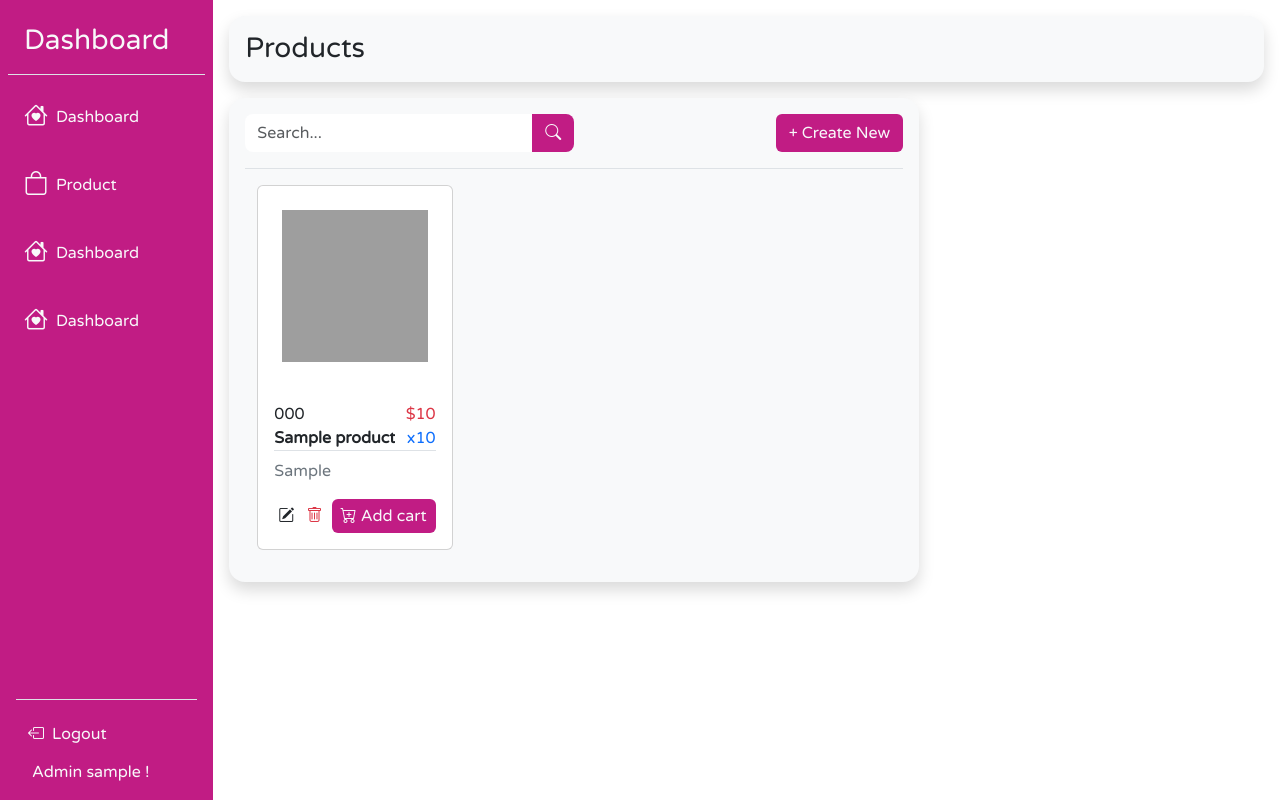
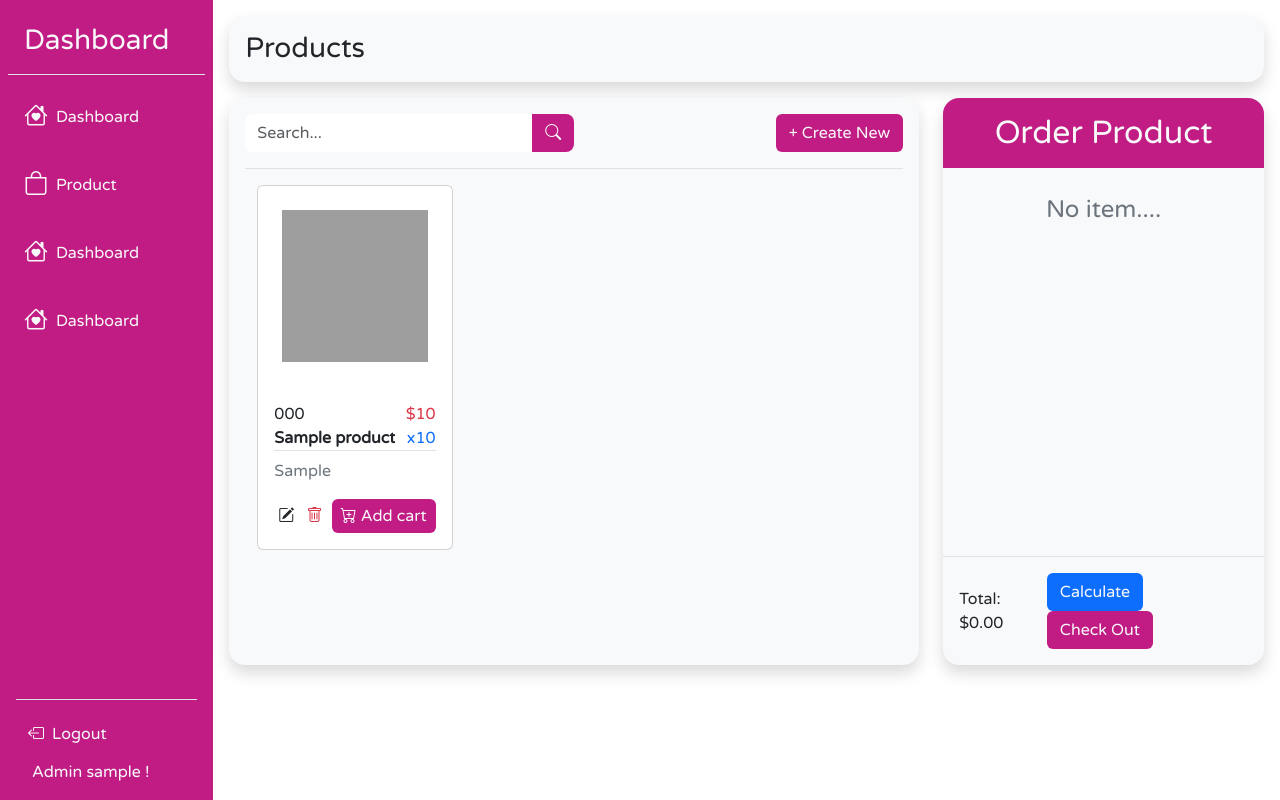
Before and after one commit to KR-ISCOD3/pinpinproject, a Flask app: page /products in a window 1280 px wide. Run offline with Flask 3, Linux system fonts and the light colour scheme; the visitor is signed in with stand-in values (Sample User, id 1); tables that the repository leaves empty or names only in its code hold one stand-in row (values such as "Sample post"); grey boxes labelled with a size stand in for pictures from a placeholder-image service; some libraries are stand-ins or nearby versions; grey boxes are pictures that could not be loaded.

Commit message:
add-to-cart-process

```diff
--- /dev/null
+++ b/static/script/order.js
@@ -0,0 +1,111 @@
+ // Array to hold cart items
+ let cart = [];
+
+ // Event listener for the "Add to Cart" button
+ document.querySelectorAll('.add-to-cart').forEach(button => {
+     button.addEventListener('click', function () {
+
+        document.querySelector('.isEmpty').classList.add("d-none")
+
+         const product = {
+             id: this.dataset.id,
+             name: this.dataset.name,
+             price: parseFloat(this.dataset.price),
+             image: this.dataset.image,
+             description: this.dataset.description,
+             qty: 1 // Default quantity is 1
+         };
+
+         // Add product to cart array (or update quantity if product already exists in the cart)
+         let existingProduct = cart.find(item => item.id === product.id);
+         if (existingProduct) {
+             existingProduct.qty += 1;  // Increase quantity if product is already in the cart
+         } else {
+             cart.push(product); // Add new product to cart
+         }
+
+         // Update the cart table
+         updateCartTable();
+     });
+ });
+
+// Function to update the cart table
+function updateCartTable() {
+    const cartTable = document.querySelector('.cart-table tbody');
+    cartTable.innerHTML = ''; // Clear the table
+
+    let total = 0;
+
+    cart.forEach(product => {
+        total += product.price * product.qty;
+
+        // Create a new row in the cart table
+        const row = document.createElement('tr');
+        row.classList.add('align-middle');
+
+        row.innerHTML = `
+            <td style="width: 75px;height: 75px;">
+                <img src="${product.image}" alt="${product.name}" class="rounded-4 object-fit-cover w-100 h-100">
+            </td>
+            <td>
+                <p class="m-0 text-limit-1line">${product.name}</p>
+                <p class="m-0 text-danger" style="font-size: 14px;">$${(product.price * product.qty).toFixed(2)}</p>
+            </td>
+            <td class="ps-5">
+                <input type="number" class="form-control w-75 p-0 text-center shadow-none py-1 qty-input" value="${product.qty}" min="1" data-id="${product.id}">
+            </td>
+            <td>
+                <button class="btn shadow-none bg-danger text-light remove-from-cart" data-id="${product.id}">
+                    <i class="bi bi-trash remove-from-cart" data-id="${product.id}"></i>
+                </button>
+            </td>
+        `;
+
+        cartTable.appendChild(row);
+    });
+
+}
+
+ // Event listener for quantity change
+ document.addEventListener('input', function (e) {
+     if (e.target.classList.contains('qty-input')) {
+         const productId = e.target.dataset.id;
+         const newQty = parseInt(e.target.value);
+         const product = cart.find(item => item.id === productId);
+
+         if (product) {
+             product.qty = newQty;
+             updateCartTable(); // Update cart after quantity change
+         }
+     }
+ });
+
+ // Event listener for removing items from cart
+ document.addEventListener('click', function (e) {
+     if (e.target.classList.contains('remove-from-cart')) {
+         const productId = e.target.dataset.id;
+         cart = cart.filter(item => item.id !== productId); // Remove item from cart
+         if(cart.length === 0){
+            document.querySelector('.isEmpty').classList.remove("d-none")
+         }
+         updateCartTable(); // Update cart after removal
+     }
+ });
+
+// Handle the "Calculate" button click event
+document.querySelector('.btn-calculate').addEventListener('click', function () {
+    const cartTableRows = document.querySelectorAll('.cart-table tbody tr');
+
+    let total = 0;
+
+    cartTableRows.forEach(row => {
+        const priceElement = row.querySelector('.text-danger'); // Get the <p> with class 'text-danger' (price)
+        if (priceElement) {
+            const priceText = priceElement.textContent.replace('$', ''); // Remove '$' symbol
+            total += parseFloat(priceText); // Add the price to the total
+        }
+    });
+
+    // Update the total in the total price section
+    document.querySelector('.total-payment').textContent = `Total: $${total.toFixed(2)}`;
+});
--- a/templates/products.html
+++ b/templates/products.html
@@ -156,7 +156,12 @@
 
                                   <!-- btn-add to cart -->
                                   <div>
-                                    <button class="btn bg-pink p-1 text-light px-2">
+                                    <button class="btn bg-pink p-1 text-light px-2 add-to-cart"
+                                    data-id="{{ product.id }}"
+                                    data-name="{{ product.name }}"
+                                    data-price="{{ product.price }}"
+                                    data-image="{{ url_for('static', filename=product.image.split('static/')[1]) }}"
+                                    data-description="{{ product.des }}">
                                       <i class="bi bi-cart-plus"></i>
                                       Add cart
                                     </button>
@@ -179,44 +184,31 @@
           </div>
 
           <!-- order-content -->
-          <!-- <div class="ps-4 col-4">
+          <div class="ps-4 col-4">
             <div class="bg-light rounded-4 w-100 h-100 shadow overflow-hidden">
               <h2 class="p-3 bg-pink text-light text-center">Order Product</h2>
 
               <div style="height: 380px; overflow-y: scroll;" class="scroll-none px-4">
-                <table class="table" style="width: 100%; display: block;">
+                <table  class="table cart-table" style="width: 100%; display: block;">
+                  <p class="mt-3 isEmpty text-center fs-4 text-secondary">
+                    No item....
+                  </p>
                   <tbody>
-                    <tr class="align-middle">
-                      <td style="width: 75px;height: 75px;">
-                        <img src="https://placehold.co/600x400/png" alt="" class="rounded-4 object-fit-cover w-100 h-100">
-                      </td>
-                      <td>
-                        <p class="m-0">item.name</p>
-                        <p class="m-0 text-danger" style="font-size: 14px;">$0.00</p>
-                      </td>
-                      <td class="ps-5">
-                        <input type="number" name="qty" id="qty" min="0" class="form-control w-75 p-0 text-center shadow-none py-1" value="0">
-                      </td>
-                      <td>
-                        <button class="btn shadow-none bg-danger text-light">
-                          <i class="bi bi-trash"></i>
-                        </button>
-                      </td>
-                    </tr>
+                    <!-- ---- cart-content ----  -->
                   </tbody>
                 </table>
               </div>
-              <div class="p-3 d-flex justify-content-lg-between align-items-center">
+              <div class="p-3 d-flex justify-content-lg-between align-items-center border-top">
                 <div>
-                  <p class="fs-5 mb-0">Total: $0.00</p>
+                  <p class=" mb-0 total-payment">Total: $0.00</p>
                 </div>
                 <div>
-                  <button class="btn bg-primary text-light">Calculate</button>
+                  <button class="btn bg-primary text-light btn-calculate">Calculate</button>
                   <button class="btn bg-pink text-light ">Check Out</button>
                 </div>
               </div>
             </div>
-          </div> -->
+          </div>
           <!-- order-content -->
 
         </div>
@@ -505,6 +497,7 @@
 
 
   </body>
+  <script src="../static/script/order.js"></script>
   <script src="../static/script/fileconfig.js"></script>
   <script src="../static/script/getdatatoModal.js"></script>
 </html>
```
